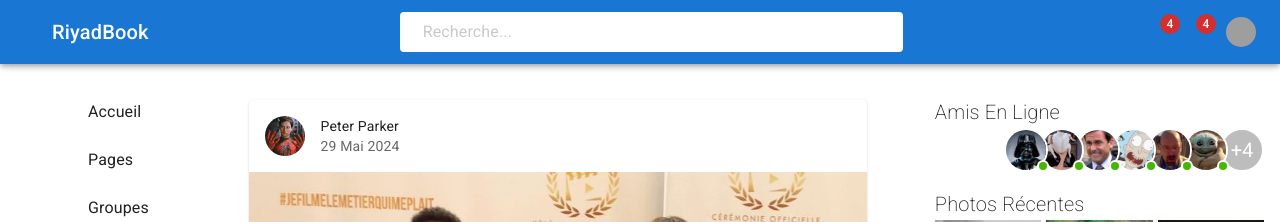
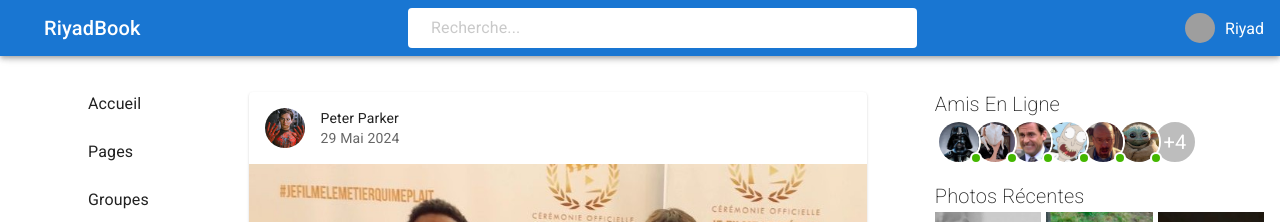
Before and after one commit to Riyad-zrg/Riyadbook, a React (Vite) app: page / in a window 1280 px wide. Shown: the top 222 px of the page. Built offline with nearby package versions, Linux system fonts and the light colour scheme; grey boxes are pictures that could not be loaded; some icons are missing.

Commit message:
refactor: modified app breakpoints

```diff
--- a/src/App.jsx
+++ b/src/App.jsx
@@ -11,6 +11,12 @@
   const theme = createTheme({
     palette: {
       mode: mode,
+    },
+    breakpoints: {
+      values: {
+        mobile: 0,
+        desktop: 940,
+      },
     },
   });
   return (
--- a/src/components/Add.jsx
+++ b/src/components/Add.jsx
@@ -44,7 +44,7 @@
         sx={{
           position: "fixed",
           bottom: "20px",
-          left: { xs: "calc(50% - 25px)", md: "30px" },
+          left: { mobile: "calc(50% - 25px)", desktop: "30px" },
         }}
         onClick={handleOpen}
       >
--- a/src/components/Navbar.jsx
+++ b/src/components/Navbar.jsx
@@ -59,7 +59,7 @@
           <EmojiEmotionsIcon sx={{ paddingTop: "3.5px" }} />
           <Typography
             variant={"h6"}
-            sx={{ display: { xs: "none", sm: "block" } }}
+            sx={{ display: { mobile: "none", desktop: "block" } }}
           >
             RiyadBook
           </Typography>
--- a/src/components/Rightbar.jsx
+++ b/src/components/Rightbar.jsx
@@ -179,7 +179,7 @@
       flex={2}
       p={2}
       sx={{
-        display: { xs: "none", sm: "block" },
+        display: { mobile: "none", desktop: "block" },
       }}
     >
       <Box
@@ -212,7 +212,10 @@
           Amis En Ligne
         </Typography>
 
-        <AvatarGroup max={7}>
+        <AvatarGroup
+          max={7}
+          sx={{ justifyContent: "left", paddingLeft: "10px" }}
+        >
           {avatars.map((avatar, index) => (
             <StyledBadge
               key={index}
--- a/src/components/Sidebar.jsx
+++ b/src/components/Sidebar.jsx
@@ -19,7 +19,7 @@
 
 function Sidebar({ setMode, mode }) {
   return (
-    <Box flex={1} p={2} sx={{ display: { xs: "none", sm: "block" } }}>
+    <Box flex={1} p={2} sx={{ display: { mobile: "none", desktop: "block" } }}>
       <Box position={"fixed"}>
         <List>
           {/* Accueil */}
```
